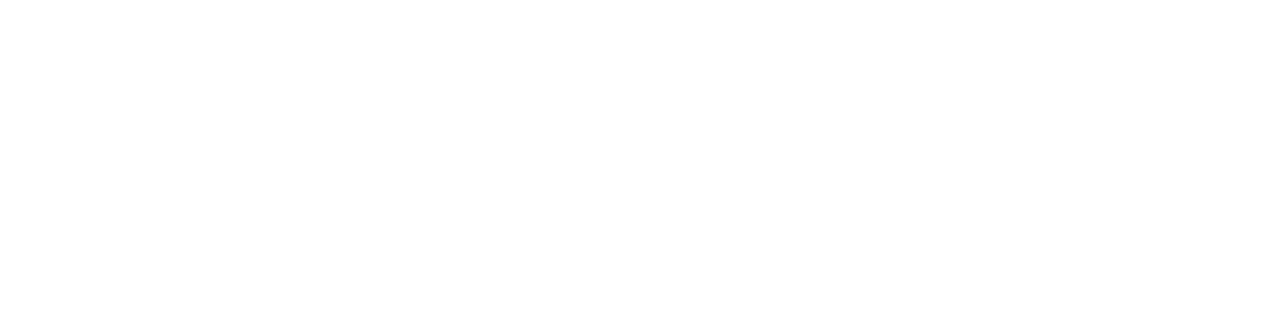
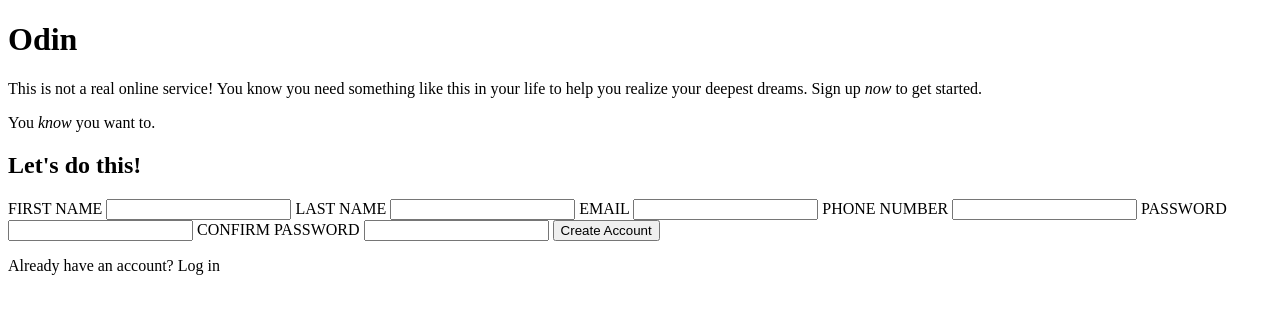
Before and after one commit to JClement11/odin-sign-up-form, a plain HTML site: page index.html in a window 1280 px wide. Drawn offline with Linux system fonts and the light colour scheme.

Commit message:
Add page markup text

```diff
--- a/index.html
+++ b/index.html
@@ -7,7 +7,28 @@
     <title>Sign-up Form</title>
 </head>
 <body>
-
+    <h1>Odin</h1>
+    <p>This is not a real online service! You know you need something like this in your life to help you realize your
+        deepest dreams. Sign up <em>now</em> to get started.
+    </p>
+    <p>You <em>know</em> you want to.</p>
+    <h2>Let's do this!</h2>
+    <form method="post" action="https://httpbin.org/post">
+        <label for="first-name">FIRST NAME</label>
+        <input type="text" id="first-name" name="first-name" required>
+        <label for="last-name">LAST NAME</label>
+        <input type="text" id="last-name" name="last-name" required>
+        <label for="email">EMAIL</label>
+        <input type="email" id="email" name="email" required>
+        <label for="phone-number">PHONE NUMBER</label>
+        <input type="tel" id="phone-number" name="phone-number" required>
+        <label for="password">PASSWORD</label>
+        <input type="password" id="password" name="password" required>
+        <label for="password">CONFIRM PASSWORD</label>
+        <input type="password" id="confirm-password" required>
+        <button type="submit" id="submit">Create Account</button>
+    </form>
+    <p>Already have an account? Log in</p>
     <script src="index.js"></script>
 </body>
 </html>
```
